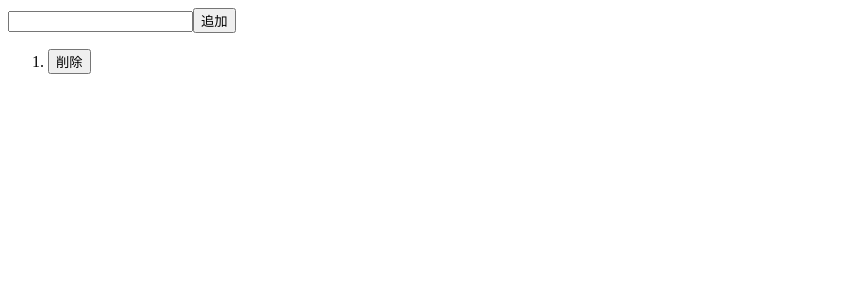
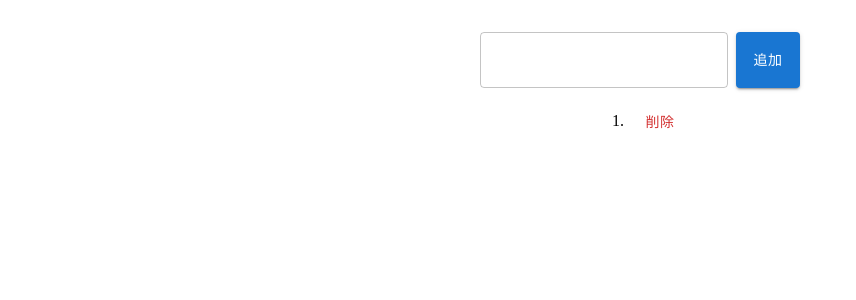
Before and after one commit to Kaffff/react-tutorial, a React (Vite) app in the folder todo/: page / in a window 1280 px wide. Both pictures are taken after a click on the button "追加". Shown: the top 300 px of the page, without its empty margins (0-856 px from the left). Built offline with nearby package versions, Linux system fonts and the light colour scheme.

Commit message:
MUI であそぼ

```diff
--- a/todo/src/App.tsx
+++ b/todo/src/App.tsx
@@ -1,3 +1,4 @@
+import { Box, Button, Stack, TextField } from "@mui/material";
 import { useState } from "react";
 import { useForm } from "react-hook-form";
 
@@ -15,17 +16,21 @@ export const App = () => {
     setTodoItemList(removedList);
   };
   return (
-    <div>
-      <input {...form.register('todoItem')} ></input>
-      <button onClick={handleClick}>追加</button>
+    <Stack m={4} alignItems="center">
+      <Stack direction="row" spacing={1}>
+        <TextField {...form.register('todoItem')} ></TextField>
+        <Button variant="contained" onClick={handleClick}>追加</Button>
+      </Stack>
       <ol>
         {
           todoItemList.map((todoItem)=> (
           <li key = {todoItem}>{todoItem}
-          <button onClick = {() => handleDeleteItem(todoItem)}>削除</button>
+            <Button color="error" onClick = {() => handleDeleteItem(todoItem)}>
+              削除
+            </Button>
           </li>
         ))}
       </ol>
-    </div>
+    </Stack>
   );
 };
```
